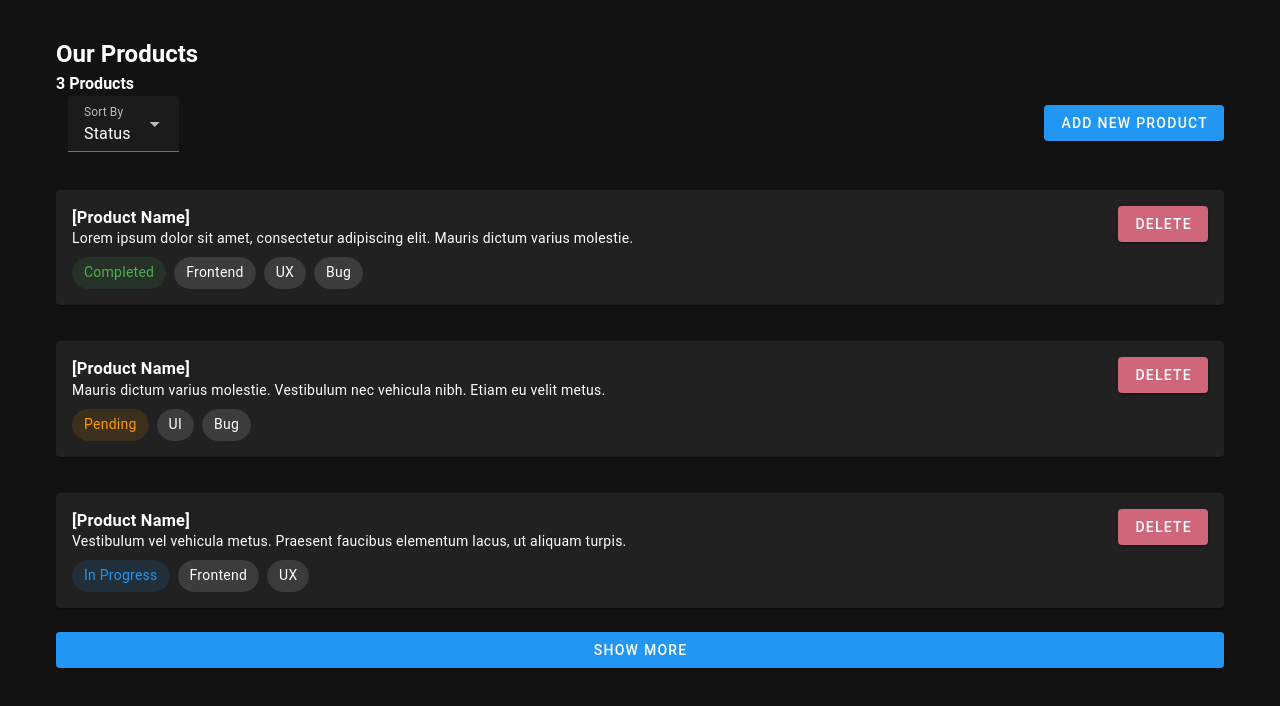
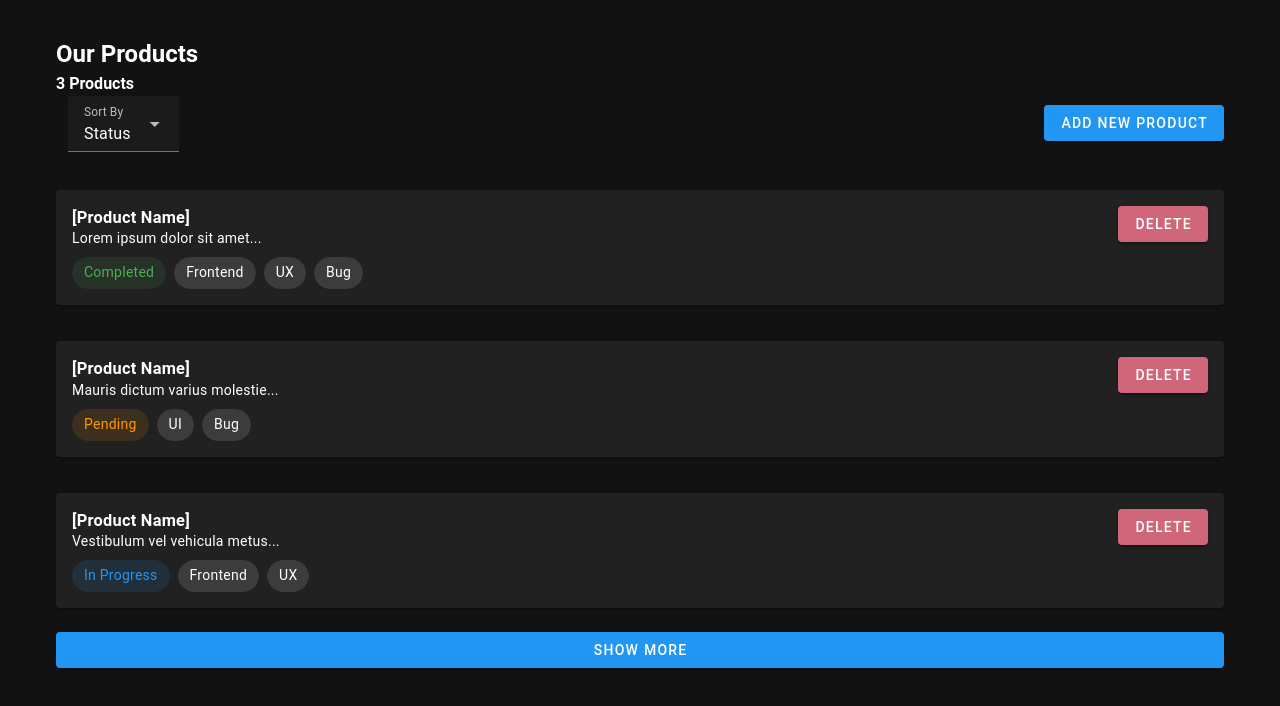
Before and after one commit to AlpGnc/TTCase-V3, a Vue app: page / in a window 1280 px wide. Shown: the top 706 px of the page. Built offline with nearby package versions, Linux system fonts and the light colour scheme.

Commit message:
homepage

```diff
--- a/src/HomePage.vue
+++ b/src/HomePage.vue
@@ -1,5 +1,5 @@
 <template>
-  <!-- Ana container -->
+  <!-- Ana container, sayfanın genel yapısını oluşturur -->
   <v-container class="my-5">
     <!-- Ürün başlığı ve sıralama kısmı -->
     <h2>Our Products</h2>
@@ -7,13 +7,20 @@
     <!-- Ürün sayısı ve sıralama menüsü -->
     <div class="d-flex justify-space-between align-center mb-4">
       <div>
+        <!-- Toplam ürün sayısını gösterir -->
         <strong>{{ products.length }} Products</strong>
+
+        <!-- Sıralama menüsü (select): Duruma göre ürünleri sıralamak için -->
         <v-select
           v-model="sortBy"
           :items="['In Progress', 'Completed', 'Pending']"
           label="Sort By"
           class="ml-3"
         ></v-select>
+        <!-- sortBy değişkenine bağlanıyor, seçime göre değişir -->
+        <!-- Seçenekler items-->
+        <!-- Kullanıcıya gösterilen etiket label -->
+        <!-- Sol tarafa boşluk (margin-left) ekler class -->
       </div>
 
       <!-- Yeni ürün ekleme butonu -->
@@ -22,16 +29,20 @@
       </v-btn>
     </div>
 
-    <!-- Ürün listesi -->
+    <!-- Ürün listesi, her ürün için kart oluşturuluyor -->
     <v-row v-for="(product, index) in sortedProducts" :key="index" class="mb-3">
       <v-col>
+        <!-- Ürün kartı -->
         <v-card class="product-card">
           <v-card-text>
             <div class="d-flex justify-space-between">
+              <!-- Ürün adı ve açıklaması -->
               <div>
                 <h3 class="product-name">{{ product.name }}</h3>
                 <p>{{ product.description }}</p>
               </div>
+
+              <!-- Ürünü silmek için buton -->
               <v-btn
                 color="error"
                 @click="deleteProduct(index)"
@@ -40,7 +51,10 @@
                 Delete
               </v-btn>
             </div>
+
+            <!-- Ürün durumu ve etiketlerinin gösterildiği kısım -->
             <div class="d-flex mt-2">
+              <!-- Ürün durumu (status) çipler ile gösteriliyor -->
               <v-chip v-if="product.status === 'Completed'" color="green">
                 Completed
               </v-chip>
@@ -50,23 +64,26 @@
               <v-chip v-if="product.status === 'In Progress'" color="blue">
                 In Progress
               </v-chip>
-              <v-chip v-for="tag in product.tags" :key="tag" class="ml-2">{{
-                tag
-              }}</v-chip>
+
+              <!-- Ürün etiketleri (tags) döngü ile gösteriliyor -->
+              <v-chip v-for="tag in product.tags" :key="tag" class="ml-2">
+                {{ tag }}
+              </v-chip>
             </div>
           </v-card-text>
         </v-card>
       </v-col>
     </v-row>
 
-    <!-- Show more button -->
+    <!-- Daha fazla ürün gösterme butonu -->
     <v-btn block color="primary" @click="showMore" class="show-more-btn">
       Show More
     </v-btn>
 
-    <!-- Ürün ekleme formu için dialog -->
+    <!-- Ürün ekleme formu için dialog (açılır pencere) -->
     <v-dialog v-model="dialog" max-width="600px">
       <v-card>
+        <!-- Form başlığı ve kapatma ikonu -->
         <v-card-title>
           <span class="text-h5">Add New Product</span>
           <v-spacer></v-spacer>
@@ -75,6 +92,7 @@
           </v-btn>
         </v-card-title>
 
+        <!-- Form içeriği -->
         <v-card-text>
           <!-- Ürün adı girişi -->
           <v-text-field
@@ -83,6 +101,10 @@
             outlined
             required
           ></v-text-field>
+          <!-- Form etiketini gösterir label-->
+          <!-- newProduct.name'e bağlanıyor v-model-->
+          <!-- Outline stili -->
+          <!-- Zorunlu alan -->
 
           <!-- Ürün açıklaması girişi -->
           <v-textarea
@@ -91,6 +113,8 @@
             outlined
             required
           ></v-textarea>
+          <!-- Form etiketini gösterir -->
+          <!-- newProduct.description'a bağlanıyor -->
 
           <!-- Ürün durumu seçimi -->
           <v-select
@@ -101,7 +125,7 @@
             required
           ></v-select>
 
-          <!-- Ürün etiketleri checkbox olarak -->
+          <!-- Ürün etiketleri (tags) için checkbox alanları -->
           <v-row>
             <v-col cols="12">
               <label>Select Tags</label>
@@ -127,6 +151,7 @@
           </v-row>
         </v-card-text>
 
+        <!-- Form alt kısmı (kaydet ve iptal butonları) -->
         <v-card-actions>
           <v-spacer></v-spacer>
           <v-btn text @click="dialog = false">Cancel</v-btn>
@@ -142,36 +167,34 @@ export default {
   name: "HomePage",
   data() {
     return {
-      dialog: false, // Dialog açma/kapama kontrolü.
-      sortBy: "Status",
+      dialog: false, // Dialog açma/kapama kontrolü
+      sortBy: "Status", // Ürünlerin sıralama durumu
       products: [
+        // Ürün listesi
         {
           name: "[Product Name]",
-          description:
-            "Lorem ipsum dolor sit amet, consectetur adipiscing elit. Mauris dictum varius molestie.",
+          description: "Lorem ipsum dolor sit amet...",
           status: "Completed",
           tags: ["Frontend", "UX", "Bug"],
         },
         {
           name: "[Product Name]",
-          description:
-            "Mauris dictum varius molestie. Vestibulum nec vehicula nibh. Etiam eu velit metus.",
+          description: "Mauris dictum varius molestie...",
           status: "Pending",
           tags: ["UI", "Bug"],
         },
         {
           name: "[Product Name]",
-          description:
-            "Vestibulum vel vehicula metus. Praesent faucibus elementum lacus, ut aliquam turpis.",
+          description: "Vestibulum vel vehicula metus...",
           status: "In Progress",
           tags: ["Frontend", "UX"],
         },
       ],
       // Yeni ürün bilgileri
       newProduct: {
-        name: "",
-        description: "",
-        status: "",
+        name: "", // Yeni ürün adı
+        description: "", // Yeni ürün açıklaması
+        status: "", // Yeni ürün durumu
         tags: {
           frontend: false,
           ux: false,
@@ -182,6 +205,7 @@ export default {
     };
   },
   computed: {
+    // Ürünleri sıralamak için
     sortedProducts() {
       if (!this.sortBy) {
         return this.products;
@@ -200,12 +224,15 @@ export default {
     },
   },
   methods: {
+    // Ürünü silme
     deleteProduct(index) {
       this.products.splice(index, 1);
     },
+    // Yeni ürün ekleme dialog'u açma
     addNewProduct() {
-      this.dialog = true; // Formu açmak için dialog'u true yap
+      this.dialog = true;
     },
+    // Yeni ürünü kaydetme
     saveProduct() {
       const selectedTags = Object.keys(this.newProduct.tags).filter(
         (tag) => this.newProduct.tags[tag]
@@ -216,7 +243,7 @@ export default {
         status: this.newProduct.status,
         tags: selectedTags,
       });
-      this.dialog = false; // Dialog'u kapat
+      this.dialog = false;
       // Formu temizle
       this.newProduct = {
         name: "",
@@ -230,6 +257,7 @@ export default {
         },
       };
     },
+    // Daha fazla ürün gösterme fonksiyonu
     showMore() {
       alert("Show more products...");
     },
@@ -237,4 +265,6 @@ export default {
 };
 </script>
 
-<style scoped></style>
+<style scoped>
+/* Burada CSS stilleri ekleyebilirsiniz */
+</style>
```
